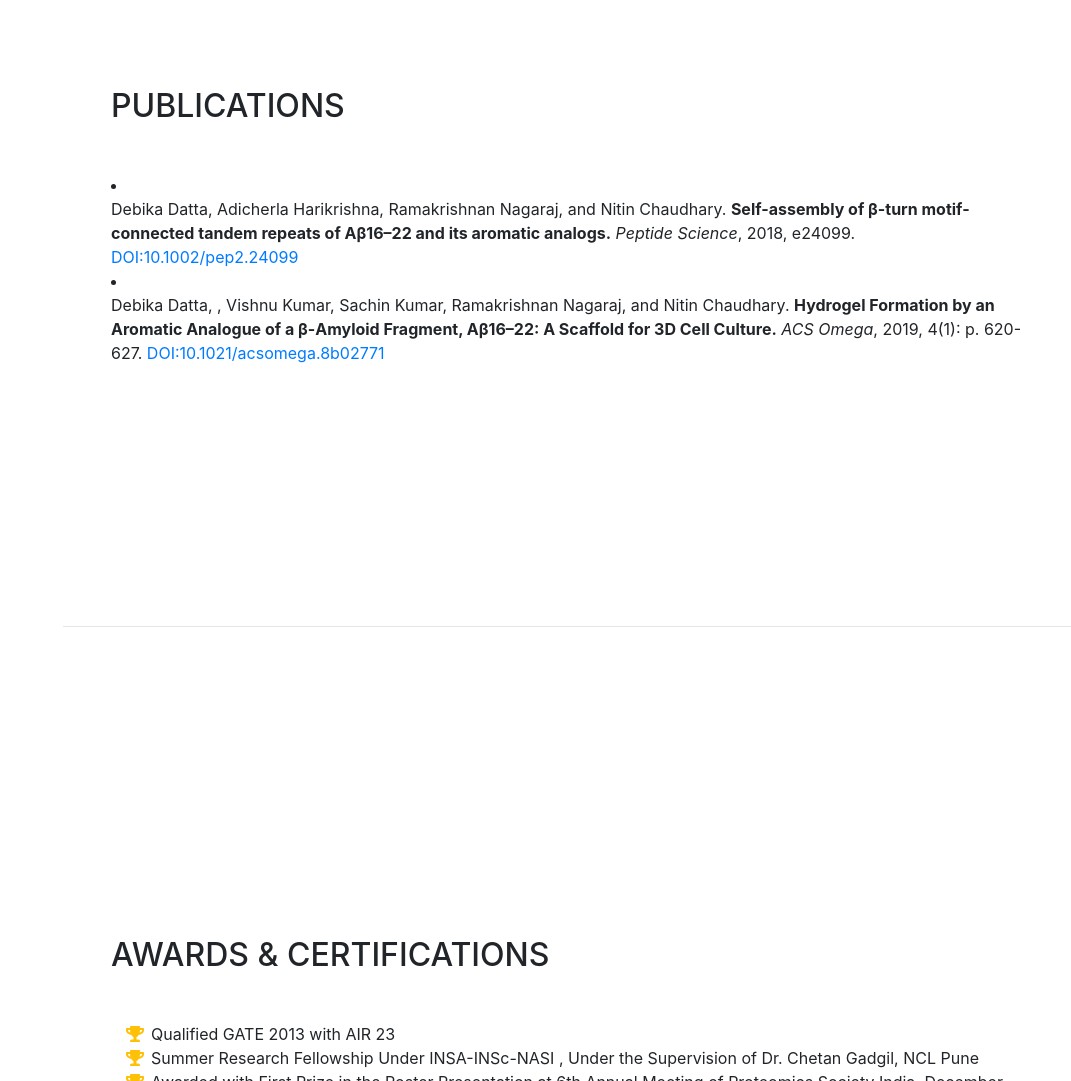
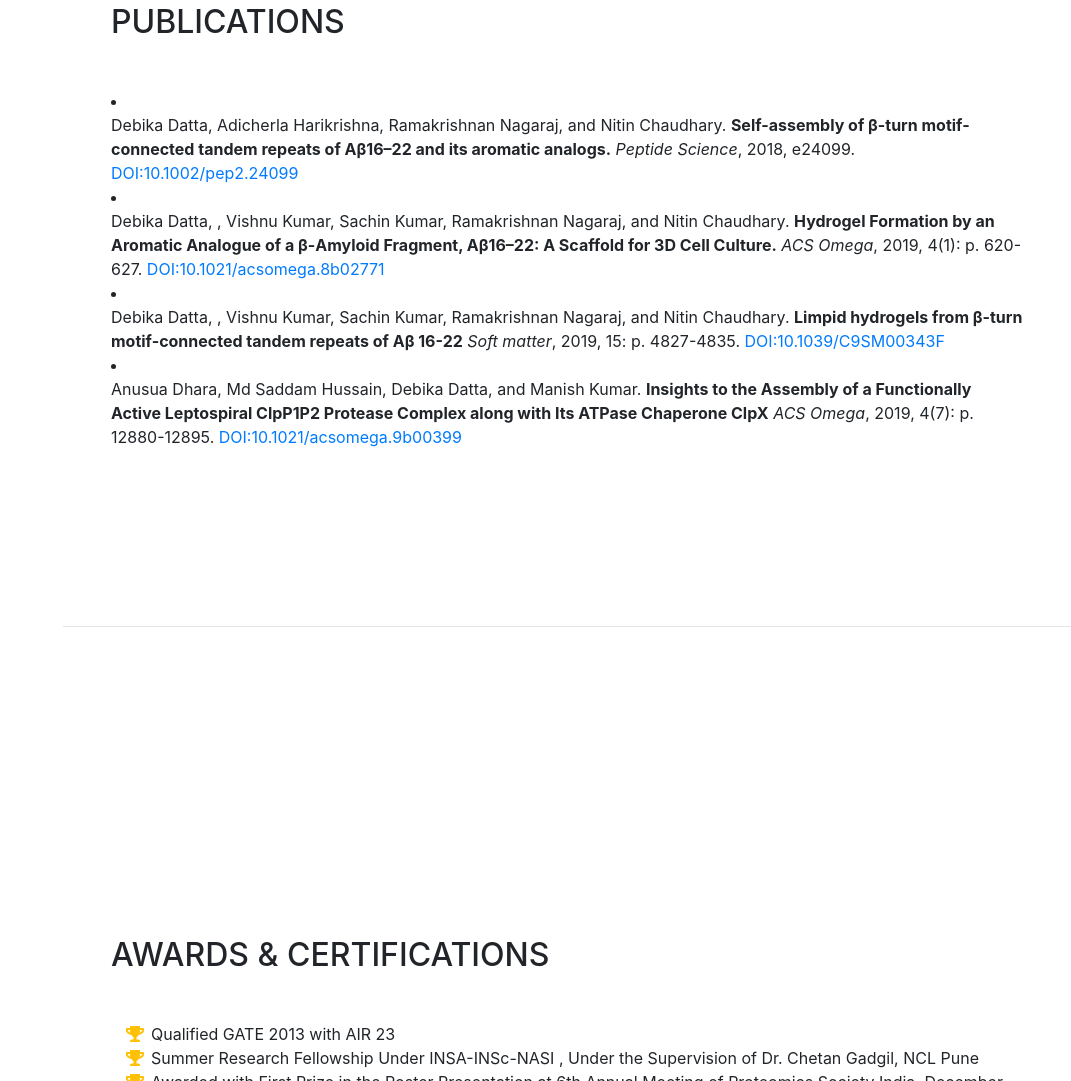
Before and after one commit to debikadatta/debikadatta.github.io, a website with bundled scripts: page index.html in a window 1280 px wide. Shown: the part 3378-4459 px from the top of the page, without its empty margins (209-1280 px from the left). Built offline with nearby package versions, Linux system fonts and the light colour scheme; a web font is replaced by a local one.

Commit message:
Update index.html

```diff
--- a/index.html
+++ b/index.html
@@ -192,7 +192,11 @@ Ramakrishnan. My research focuses on the design and synthesis of peptide based f
           <h2 class="mb-5">Publications</h2>
        <li><div>Debika Datta, Adicherla Harikrishna,  Ramakrishnan Nagaraj, and Nitin Chaudhary. <b>Self-assembly of β-turn motif-connected tandem repeats of Aβ16–22 and its aromatic analogs.</b> <em>Peptide Science</em>, 2018, e24099. <a href="https://onlinelibrary.wiley.com/doi/full/10.1002/pep2.24099">DOI:10.1002/pep2.24099</a></li>
  <li><div>Debika Datta, , Vishnu Kumar, Sachin Kumar, Ramakrishnan Nagaraj, and Nitin Chaudhary. <b>Hydrogel Formation by an Aromatic Analogue of a β-Amyloid Fragment, Aβ16–22: A Scaffold for 3D Cell Culture.</b> <em>ACS Omega</em>, 2019, 4(1): p. 620-627. <a href="https://pubs.acs.org/doi/10.1021/acsomega.8b02771">DOI:10.1021/acsomega.8b02771</a></li>
-        </div>
+<li><div>Debika Datta, , Vishnu Kumar, Sachin Kumar, Ramakrishnan Nagaraj, and Nitin Chaudhary. <b>Limpid hydrogels from β-turn motif-connected tandem repeats of Aβ 16-22</b> <em>Soft matter</em>, 2019, 15: p. 4827-4835. <a href="https://pubs.rsc.org/en/content/articlelanding/2019/sm/c9sm00343f#!divAbstract">DOI:10.1039/C9SM00343F</a></li>
+<li><div>Anusua Dhara, Md Saddam Hussain, Debika Datta, and Manish Kumar. <b>Insights to the Assembly of a Functionally Active Leptospiral ClpP1P2 Protease Complex along with Its ATPase Chaperone ClpX</b> <em>ACS Omega</em>, 2019, 4(7): p. 12880-12895. <a href="https://pubs.acs.org/doi/abs/10.1021/acsomega.9b00399">DOI:10.1021/acsomega.9b00399</a></li>
+
+
+	      </div>
         </ul>
       </section>
 
```
